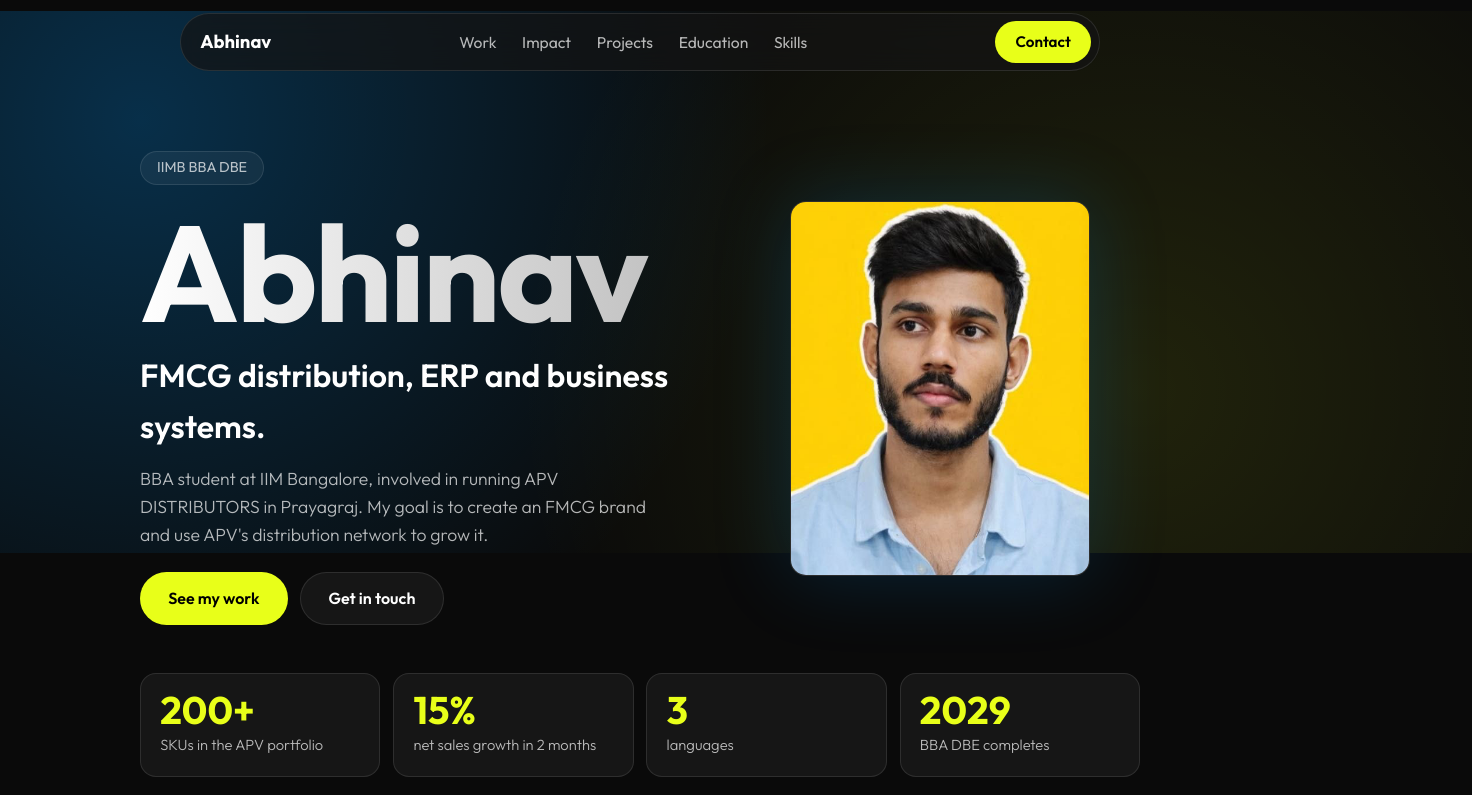
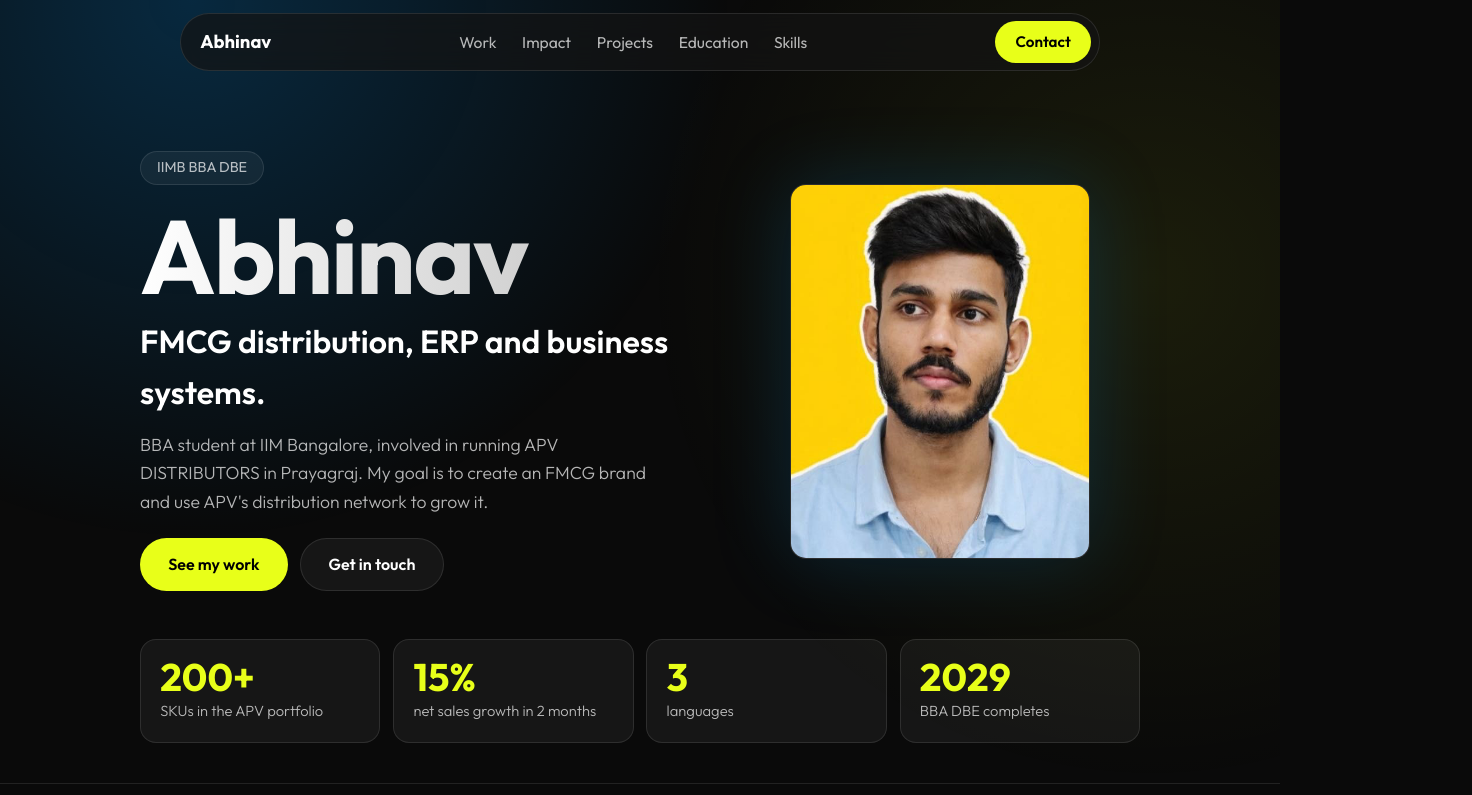
Before and after one commit to AbhinavX01/IIMB-PROJECT, a plain HTML site: page index.html in a window 1280 px wide. Shown: the top 795 px of the page, 1472 px wide, since content can reach past the window. Drawn offline with Linux system fonts and the light colour scheme.

Commit message:
Add files via upload

```diff
--- a/style.css
+++ b/style.css
@@ -11,7 +11,7 @@
 }
 
 *, *::before, *::after { box-sizing: border-box; }
-html { scroll-behavior: smooth; }
+html { scroll-behavior: smooth; overflow-x: hidden; }
 
 body {
   margin: 0;
@@ -21,14 +21,14 @@ body {
   line-height: 1.6;
   color: var(--text);
   background: var(--bg);
-  overflow-x: hidden;
+  overflow-x: clip;
 }
 
 a { color: inherit; }
 :focus-visible { outline: 3px solid var(--lime); outline-offset: 3px; }
 
 h1, h2, h3 { font-weight: 700; line-height: 1.05; margin: 0 0 .6rem; letter-spacing: -.02em; }
-h1 { font-size: clamp(3.8rem, 17vw, 8.5rem); }
+h1 { font-size: clamp(3.4rem, 15vw, 7rem); }
 h2 { font-size: clamp(2.2rem, 7vw, 3.6rem); margin-bottom: 1rem; }
 h3 { font-size: 1.35rem; font-weight: 600; letter-spacing: -.01em; }
 p { margin: 0 0 .8rem; }
@@ -69,11 +69,11 @@ p { margin: 0 0 .8rem; }
   position: relative; max-width: 1040px; margin: 0 auto; padding: 4rem 1.25rem 3rem;
   display: grid; gap: 2.5rem; align-items: center;
 }
-.hero::before {
-  content: ""; position: absolute; inset: -10% -30% auto -30%; height: 90%; z-index: -1; pointer-events: none;
+body::before {
+  content: ""; position: fixed; inset: 0; z-index: -1; pointer-events: none;
   background:
-    radial-gradient(circle at 20% 20%, rgba(0, 153, 255, .26), transparent 45%),
-    radial-gradient(circle at 80% 70%, rgba(232, 255, 25, .1), transparent 45%);
+    radial-gradient(circle at 15% 0%, rgba(0, 153, 255, .22), transparent 40%),
+    radial-gradient(circle at 90% 35%, rgba(232, 255, 25, .08), transparent 40%);
 }
 .hero h1 { margin: 1rem 0 .4rem; }
 .tagline { font-size: clamp(1.4rem, 4.5vw, 2rem); font-weight: 600; margin-bottom: .8rem; }
@@ -169,7 +169,8 @@ main { max-width: 1040px; margin: 0 auto; padding: 0 1.25rem; }
 
 @media (min-width: 760px) {
   .nav-links { display: flex; }
-  .hero { grid-template-columns: 1.4fr 1fr; padding-top: 5rem; }
+  .hero { grid-template-columns: minmax(0, 1.4fr) minmax(0, 1fr); padding-top: 5rem; }
+  h1 { font-size: clamp(3.4rem, 9vw, 6.5rem); }
   .stats { grid-template-columns: repeat(4, 1fr); }
   .num-grid { grid-template-columns: repeat(2, 1fr); }
   .proj-grid { grid-template-columns: repeat(2, 1fr); }
```
